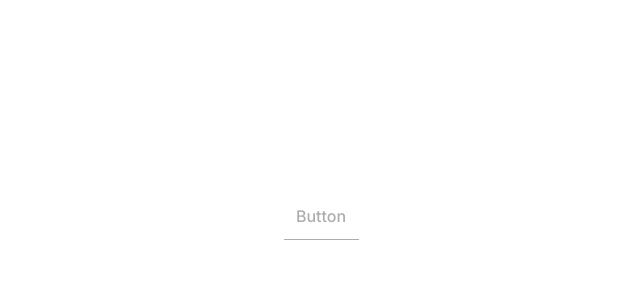
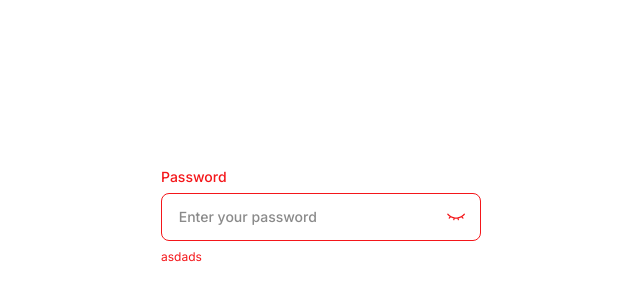
Before and after one commit to arcchiebald/rb_bootcamp, a React (Vite) app: page / in a window 1280 px wide. Shown: the part 184-484 px from the top of the page, without its empty margins (319-959 px from the left). Built offline with nearby package versions, Linux system fonts and the light colour scheme.

Commit message:
feat: implemented Input component
- additionally, fixed Button component to have dynamic width

```diff
--- a/src/components/Button.jsx
+++ b/src/components/Button.jsx
@@ -1,9 +1,17 @@
-const Button = ({ children, variant = 'primary',type = 'button', onClick, disabled }) => {
+const Button = ({
+  children,
+  variant = 'primary',
+  type = 'button',
+  onClick,
+  disabled,
+  fullWidth = false,
+  className = '',
+}) => {
 
   // ვარიაციები ფიგმის მიხედვით
   const variants = {
     primary: `
-      w-[114px] h-[58px]
+      min-w-[114px] h-[58px]
       py-[17px] px-[25px]
       rounded-[8px] gap-[10px]
       flex items-center justify-center opacity-100 text-greyscale-50 type-buttons-m
@@ -14,7 +22,7 @@ const Button = ({ children, variant = 'primary',type = 'button', onClick, disabl
       disabled:bg-greyscale-300 disabled:text-greyscale-400 disabled:cursor-not-allowed
     `,
     outline: `
-          w-[96px] h-[48px]
+      min-w-[96px] h-[48px]
       py-[12px] px-[16px]
       rounded-[8px] gap-[2px]
       flex items-center justify-center type-buttons-m text-purple-500
@@ -25,23 +33,26 @@ const Button = ({ children, variant = 'primary',type = 'button', onClick, disabl
       disabled:bg-greyscale-300 disabled:text-greyscale-400 disabled:ring-[1px] disabled:ring-greyscale-400 disabled:cursor-not-allowed
     `,
     ghost: `
-          w-[75px] h-[48px]
+      min-w-[75px] h-[48px]
       py-[1px] gap-[10px]
       type-buttons-s text-purple-500
       border-b-1 border-purple-500
       hover:border-purple-600 hover:text-purple-600
-          hover:border-purple-700 hover:text-purple-700
-          focus:text-purple-700 focus:border-b-2 focus:border-dashed focus:border-purple-700 f
+      active:border-purple-700 active:text-purple-700
+      focus:text-purple-700 focus:border-b-2 focus:border-dashed focus:border-purple-700
       disabled:text-greyscale-300 disabled:border-greyscale-300 disabled:cursor-not-allowed
     `,
   };
+
+  const selectedVariant = variants[variant] || variants.primary;
+  const widthClass = fullWidth ? 'w-full' : 'w-auto';
 
   return (
     <button
       type={type}
       onClick={onClick}
       disabled={disabled}
-      className={`${variants[variant]}`}
+      className={`${selectedVariant} ${widthClass} ${className}`.trim()}
     >
       {children}
     </button>
--- /dev/null
+++ b/src/components/Input.jsx
@@ -0,0 +1,118 @@
+import { useState } from 'react';
+import { ReactComponent as EyeOpen } from '../assets/svgs/Icon Set=eye open.svg';
+import { ReactComponent as EyeClosed } from '../assets/svgs/Icon Set=eye closed.svg';
+
+const Input = ({
+    label,
+    placeholder = '',
+    value,
+    onChange,
+    type = 'text',
+    error = false,
+    helperText = '',
+    className = '',
+    name = '',
+    id = '',
+    defaultValue = '',
+}) => {
+    const [internalValue, setInternalValue] = useState(defaultValue || '');
+    const [showPassword, setShowPassword] = useState(false);
+
+    const isControlled = value !== undefined;
+    const currentValue = isControlled ? value : internalValue;
+    const isFilled = currentValue.length > 0;
+    const inputType = type === 'password' && showPassword ? 'text' : type;
+
+    const handleChange = (e) => {
+        if (!isControlled) {
+            setInternalValue(e.target.value);
+        }
+        onChange?.(e);
+    };
+
+    // Determine input border color based on state
+    let borderColorClass = 'border-greyscale-200'; // default
+    let titleColorClass = 'text-greyscale-700'; // default title color
+
+    if (error) {
+        borderColorClass = 'border-helper-error';
+        titleColorClass = 'text-helper-error';
+    } else if (isFilled) {
+        borderColorClass = 'border-greyscale-300 placeholder:text-greyscale-100';
+    }
+
+    return (
+        <div className={`flex flex-col gap-2 w-[320px] ${className}`}>
+            {label && (
+                <label htmlFor={id} className={`block w-full h-4.25 type-body-xs font-medium ${titleColorClass}`}>
+                    {label}
+                </label>
+            )}
+
+            <div className="relative">
+                <input
+                    id={id}
+                    name={name}
+                    type={inputType}
+                    placeholder={placeholder}
+                    value={currentValue}
+                    onChange={handleChange}
+                    className={`
+            w-[320px] h-12
+            px-3.25 py-3
+            rounded-lg
+            border-[1.5px]
+            outline-none
+            transition-colors duration-200
+            type-body-xs text-greyscale-700
+            placeholder:text-greyscale-400
+            caret-greyscale-400
+            ${borderColorClass}
+            ${type === 'password' ? 'pr-10' : ''}
+
+            hover:border-greyscale-300 hover:placeholder:text-greyscale-200
+            focus:border-greyscale-300 focus:placeholder:text-greyscale-100
+            active:border-greyscale-300 active:placeholder:text-greyscale-100
+
+            ${error ? 'hover:border-helper-error focus:border-helper-error active:border-helper-error text-helper-error' : ''}
+          `}
+                />
+
+                {type === 'password' && (
+                    <button
+                        type="button"
+                        onClick={() => setShowPassword(!showPassword)}
+                        className="absolute right-3.25 top-1/2 transform -translate-y-1/2 flex items-center justify-center cursor-pointer"
+                        tabIndex="-1"
+                    >
+                        {showPassword ? (
+                            <svg className='w-5.5 h-5.5 fill-greyscale-50' viewBox='0  0 24 24'>
+                                <path d="M1.05938 11.348C0.980208 11.1235 0.980208 10.8765 1.05938 10.652C1.83045 8.68365 3.13931 7.00069 4.82002 5.81644C6.50073 4.6322 8.47759 4 10.5 4C12.5224 4 14.4993 4.6322 16.18 5.81644C17.8607 7.00069 19.1695 8.68365 19.9406 10.652C20.0198 10.8765 20.0198 11.1235 19.9406 11.348C19.1695 13.3163 17.8607 14.9993 16.18 16.1836C14.4993 17.3678 12.5224 18 10.5 18C8.47759 18 6.50073 17.3678 4.82002 16.1836C3.13931 14.9993 1.83045 13.3163 1.05938 11.348Z" stroke={error ? '#F4161A' : '#8A8A8A'} stroke-width="1.3" stroke-linecap="round" stroke-linejoin="round" />
+                                <path d="M10.5001 14.0005C12.0741 14.0005 13.35 12.6573 13.35 11.0003C13.35 9.34326 12.0741 8 10.5001 8C8.92619 8 7.65027 9.34326 7.65027 11.0003C7.65027 12.6573 8.92619 14.0005 10.5001 14.0005Z" stroke={error ? '#F4161A' : '#8A8A8A'} stroke-width="1.3" stroke-linecap="round" stroke-linejoin="round" />
+                            </svg>
+
+                        ) : (
+                            <svg className='w-5.5 h-5.5 fill-greyscale-50' viewBox='0  0 24 24' >
+                                <path d="M2 9C2.85907 9.9609 3.87049 10.7965 5 11.4785M5 11.4785C6.2165 12.2111 7.57462 12.7204 9 12.9785C10.3213 13.2128 11.6787 13.2128 13 12.9785C14.4254 12.7204 15.7835 12.2111 17 11.4785M5 11.4785L3.5 13.1538M20 9C19.1409 9.9609 18.1295 10.7965 17 11.4785M17 11.4785L18.5 13.1538M9 12.9775L8.5 15M13 12.9775L13.5 15" stroke={error ? '#F4161A' : '#8A8A8A'} stroke-width="1.3" stroke-linecap="round" stroke-linejoin="round" />
+                            </svg>
+
+                        )}
+                    </button>
+                )}
+            </div>
+
+            {helperText && (
+                <p
+                    className={`
+            block w-full h-auto text-xs font-normal
+            ${error ? 'text-helper-error' : 'text-greyscale-300'}
+          `}
+                >
+                    {helperText}
+                </p>
+            )}
+        </div>
+    );
+};
+
+export default Input;
--- a/src/pages/Dashboard.jsx
+++ b/src/pages/Dashboard.jsx
@@ -1,12 +1,11 @@
 import React from 'react'
 import Button from '../components/Button'
+import Input from '../components/Input'
 const Dashboard = () => {
     return (
         <div className="flex items-center justify-center h-screen">
 
-            <Button variant="ghost" disabled={true}>
-                Button
-            </Button>
+            <Input label="Password" placeholder=" Enter your password" type='password' error={1} helperText='asdads'/>
         </div>
     )
 }
```
Lines whose indentation alone changed are shown as unchanged.
